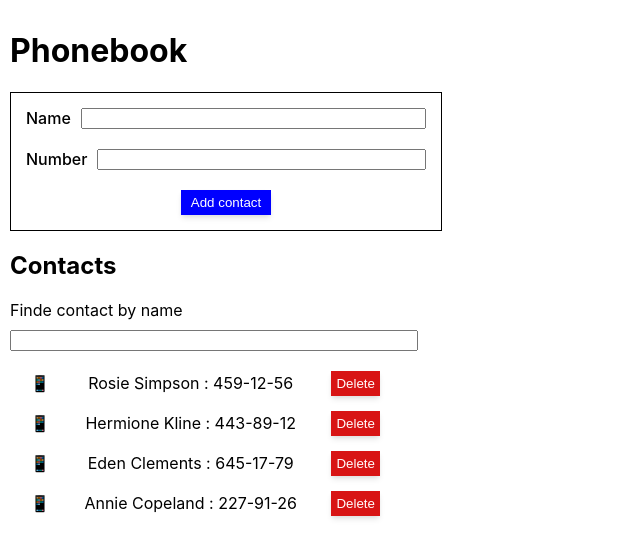
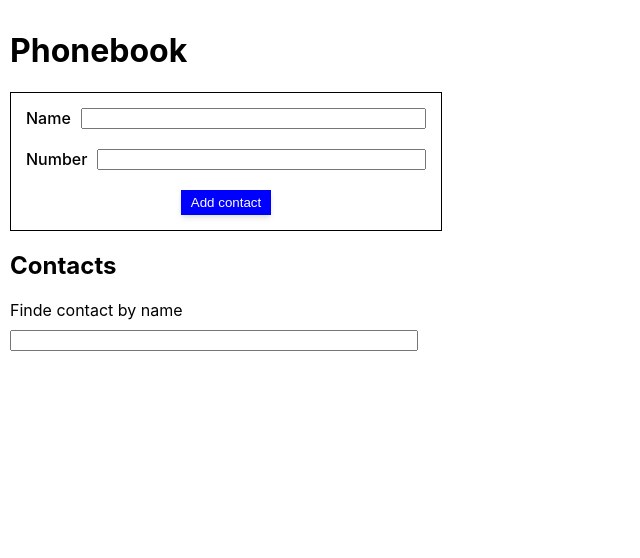
Before and after one commit to Yuliia21BM/goit-react-hw-04-phonebook, a React (Create React App) app: page / in a window 1280 px wide. Shown: the top 558 px of the page, without its empty margins (0-640 px from the left). Built offline with nearby package versions, Linux system fonts and the light colour scheme.

Commit message:
Add contacts to localStorage

```diff
--- a/src/components/ContactBook/ContactBook.jsx
+++ b/src/components/ContactBook/ContactBook.jsx
@@ -6,16 +6,31 @@ import { ContactForm } from '../ContactForm/ContactForm';
 import { Filter } from '../Filter/Filter';
 import { ContactList } from '../ContactList/ContactList';
 
+const LS_KEY = 'contacts_item_list';
+
 export class ContactBook extends Component {
   state = {
     contacts: [
-      { id: 'id-1', name: 'Rosie Simpson', number: '459-12-56' },
-      { id: 'id-2', name: 'Hermione Kline', number: '443-89-12' },
-      { id: 'id-3', name: 'Eden Clements', number: '645-17-79' },
-      { id: 'id-4', name: 'Annie Copeland', number: '227-91-26' },
+      // { id: 'id-1', name: 'Rosie Simpson', number: '459-12-56' },
+      // { id: 'id-2', name: 'Hermione Kline', number: '443-89-12' },
+      // { id: 'id-3', name: 'Eden Clements', number: '645-17-79' },
+      // { id: 'id-4', name: 'Annie Copeland', number: '227-91-26' },
     ],
     filter: '',
   };
+
+  componentDidUpdate(_, prevState) {
+    if (this.state.contacts !== prevState.contacts) {
+      localStorage.setItem(LS_KEY, JSON.stringify(this.state.contacts));
+    }
+  }
+
+  componentDidMount() {
+    const savedContacts = JSON.parse(localStorage.getItem(LS_KEY));
+    if (savedContacts) {
+      this.setState({ contacts: savedContacts });
+    }
+  }
 
   formSubmitHandler = ({ name, number }) => {
     const { contacts } = this.state;
```
Also changed, not shown: 1 other file (tests, documents, lock files or other folders).
